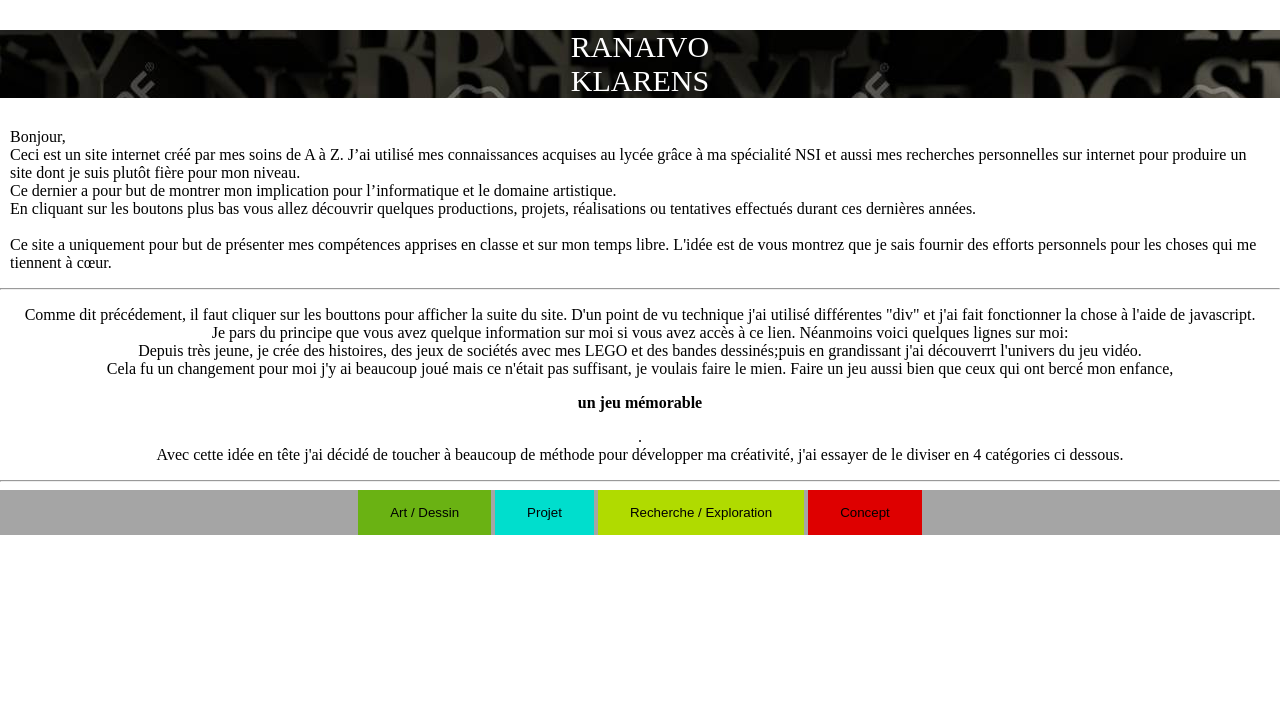
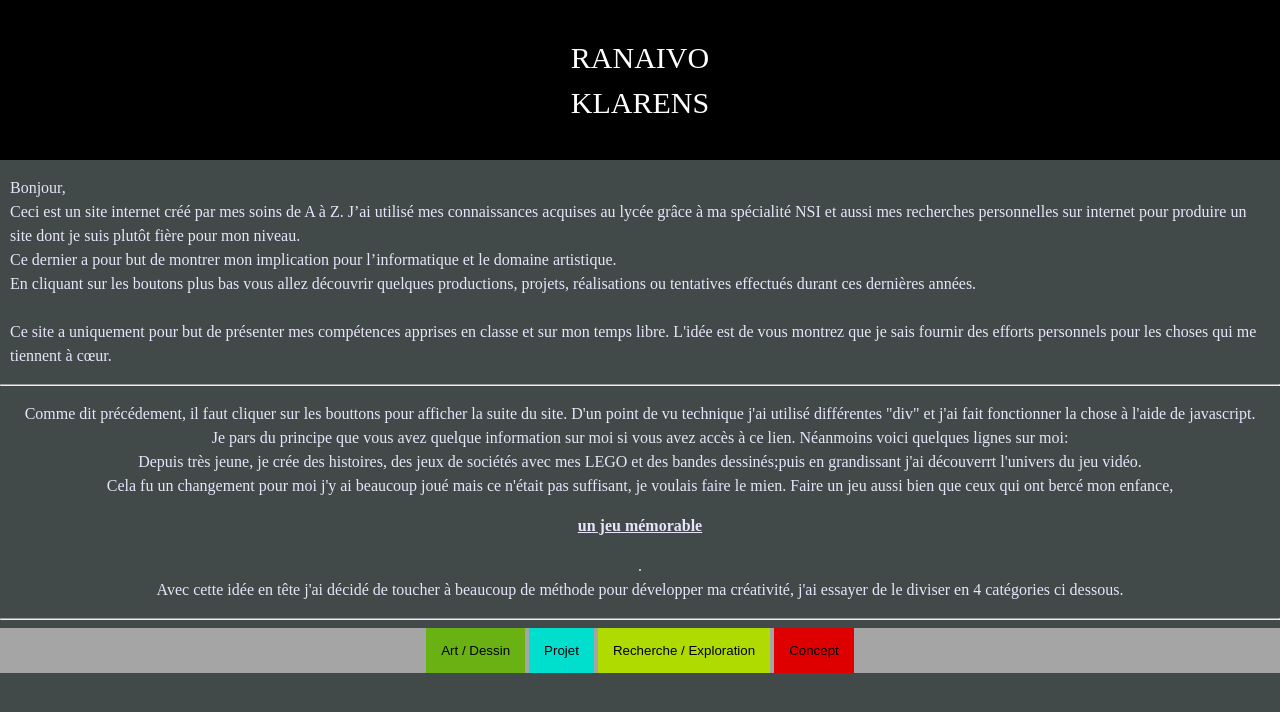
Before and after one commit to Squidok/Squidok.github.io, a plain HTML site: page index.html in a window 1280 px wide. Drawn offline with Linux system fonts and the light colour scheme.

Commit message:
Update parcoursup.css

```diff
--- a/parcoursup.css
+++ b/parcoursup.css
@@ -1,7 +1,14 @@
 body {
   margin: 0;
+  line-height: 1.5;
+  color: lavender;
+  background-color: #424949;
 }
 
+.texte_gras {
+  font-weight: bold;
+  text-decoration: underline;
+}
 
 .banniere {
 
@@ -10,8 +17,11 @@ body {
   color: white;
   font-size: 30px;
   width:100%;
-  background-image: url(image/test_banniere.jpg);
-  background-size:auto;
+  padding-top: 5px;
+  padding-bottom: 5px;
+  /*background-image: url(image/test_banniere.jpg);
+  background-size:auto;*/
+
 }
 
 .banniere_img {
@@ -34,23 +44,23 @@ body {
 .button_Dessin{
   background-color: #6ab213;
   border: none;
-  padding: 15px 32px;
+  padding: 15px;
 }
 
 .button_Projet{
   background-color: #00decd;
   border: none;
-  padding: 15px 32px;
+  padding: 15px;
 }
 .button_Recherche{
   background-color: #b0db00;
   border: none;
-  padding: 15px 32px;
+  padding: 15px;
 }
 .button_Concept{
   background-color: #de0000;
   border: none;
-  padding: 15px 32px;
+  padding: 15px;
 }
 
 .dropdown {
```
